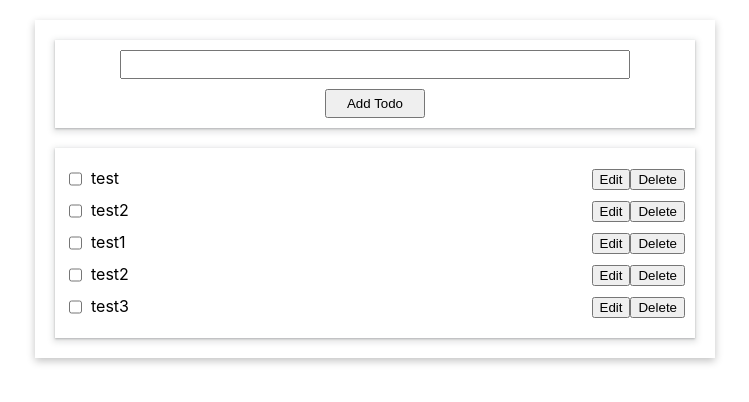
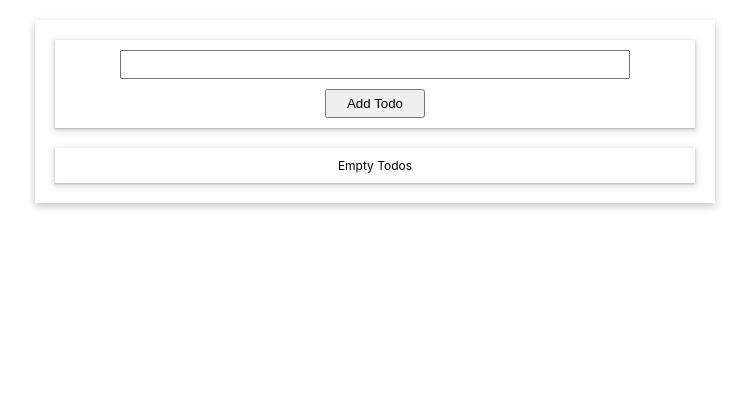
Before and after one commit to SaajidMuhammad/react18-todo-poc, a React (Create React App) app: page / in a window 1280 px wide. Shown: the top 402 px of the page, without its empty margins (265-1014 px from the left). Built offline with nearby package versions, Linux system fonts and the light colour scheme.

Commit message:
feat: edit and delete todos

```diff
--- a/src/App.js
+++ b/src/App.js
@@ -4,28 +4,7 @@ import InputWrapper from "./components/inputWrapper/InputWrapper";
 import TodoList from "./components/todoList/TodoList";
 
 function App() {
-  const [todos, setTodos] = useState([
-    {
-      id: 1,
-      name: "test",
-    },
-    {
-      id: 2,
-      name: "test2",
-    },
-    {
-      id: 3,
-      name: "test1",
-    },
-    {
-      id: 4,
-      name: "test2",
-    },
-    {
-      id: 5,
-      name: "test3",
-    },
-  ]);
+  const [todos, setTodos] = useState([]);
 
   return (
     <div className="App">
--- a/src/components/inputWrapper/InputWrapper.jsx
+++ b/src/components/inputWrapper/InputWrapper.jsx
@@ -5,11 +5,17 @@ const InputWrapper = ({ setTodos, todos }) => {
   const [todoInput, setTodoInput] = useState("");
 
   const addTodo = () => {
-    let existingTodos = todos;
-    existingTodos.push(todoInput);
-    // console.log(existingTodos, "existingTodos");
-    setTodos(["test", "test1", "test2", "new"]);
-    // setTodos((preState) => [{ ...preState, todoInput }]);
+    if (todoInput !== "") {
+      setTodos((preState) => {
+        const newTodoItem = {
+          id: preState.length + 1,
+          name: todoInput,
+        };
+        return preState.concat(newTodoItem);
+      });
+
+      setTodoInput("");
+    }
   };
 
   return (
@@ -17,10 +23,12 @@ const InputWrapper = ({ setTodos, todos }) => {
       <input
         type="text"
         className="input"
+        value={todoInput}
         onChange={(e) => {
           setTodoInput(e.target.value);
         }}
       />
+
       <button
         className="button"
         onClick={() => {
@@ -29,14 +37,6 @@ const InputWrapper = ({ setTodos, todos }) => {
       >
         Add Todo
       </button>
-      {/*
-      <button
-        onClick={() => {
-          setTest("update");
-        }}
-      >
-        test
-      </button> */}
     </div>
   );
 };
--- a/src/components/todoList/TodoList.css
+++ b/src/components/todoList/TodoList.css
@@ -11,6 +11,7 @@
 
 .checkbox-wrapper div {
   margin-left: 6px;
+  font-size: 14px;
 }
 
 .single-todo {
@@ -18,3 +19,8 @@
   justify-content: space-between;
   margin: 10px 0;
 }
+
+.empty-todos {
+  font-size: 12px;
+  text-align: center;
+}
--- a/src/components/todoList/TodoList.jsx
+++ b/src/components/todoList/TodoList.jsx
@@ -1,34 +1,74 @@
-import React from "react";
+import React, { useState } from "react";
 import "./TodoList.css";
 
 const TodosList = ({ todos, setTodos }) => {
-  const deleteTodo = (index) => {
-    todos.splice(index, 1);
+  const [selectedEdit, setSelectedEdit] = useState(-1);
+  const [updatingInput, setUpdatingInput] = useState("");
 
-    setTodos(todos);
+  const deleteTodo = (id) => {
+    setTodos((preState) => {
+      return preState.filter((pre) => pre.id !== id);
+    });
+  };
 
-    // console.log(todos, "todos list after remove");
+  const editClicked = (todo) => {
+    setSelectedEdit(todo?.id);
+    setUpdatingInput(todo?.name);
+  };
+
+  const updateTodo = () => {
+    setTodos((preState) => {
+      return preState.map((pre) => {
+        if (pre.id === selectedEdit) {
+          let updatedTodo = {
+            id: pre.id,
+            name: updatingInput,
+          };
+
+          return updatedTodo;
+        }
+        return pre;
+      });
+    });
+
+    setSelectedEdit(-1);
   };
 
   return (
     <div className="todo-wrapper">
-      {todos?.map((todo, index) => {
+      {todos.length > 0 ? (
+        todos?.map((todo) => {
           return (
             <div className="single-todo" key={todo?.id}>
               <div className="checkbox-wrapper">
-              <input type="checkbox" />
+                {todo?.id === selectedEdit ? (
+                  <input
+                    defaultValue={todo?.name}
+                    onChange={(e) => {
+                      setUpdatingInput(e.target.value);
+                    }}
+                  />
+                ) : (
                   <div>{todo?.name}</div>
+                )}
               </div>
 
               <div>
-              <button>Edit</button>
-              <button onClick={() => deleteTodo(index)}>Delete</button>
+                {todo?.id === selectedEdit ? (
+                  <button onClick={() => updateTodo()}>Update</button>
+                ) : (
+                  <>
+                    <button onClick={() => editClicked(todo)}>Edit</button>
+                    <button onClick={() => deleteTodo(todo?.id)}>Delete</button>
+                  </>
+                )}
               </div>
             </div>
           );
-      })}
-
-      {/* <div>{test}</div> */}
+        })
+      ) : (
+        <div className="empty-todos"> Empty Todos </div>
+      )}
     </div>
   );
 };
```
Lines whose indentation alone changed are shown as unchanged.
